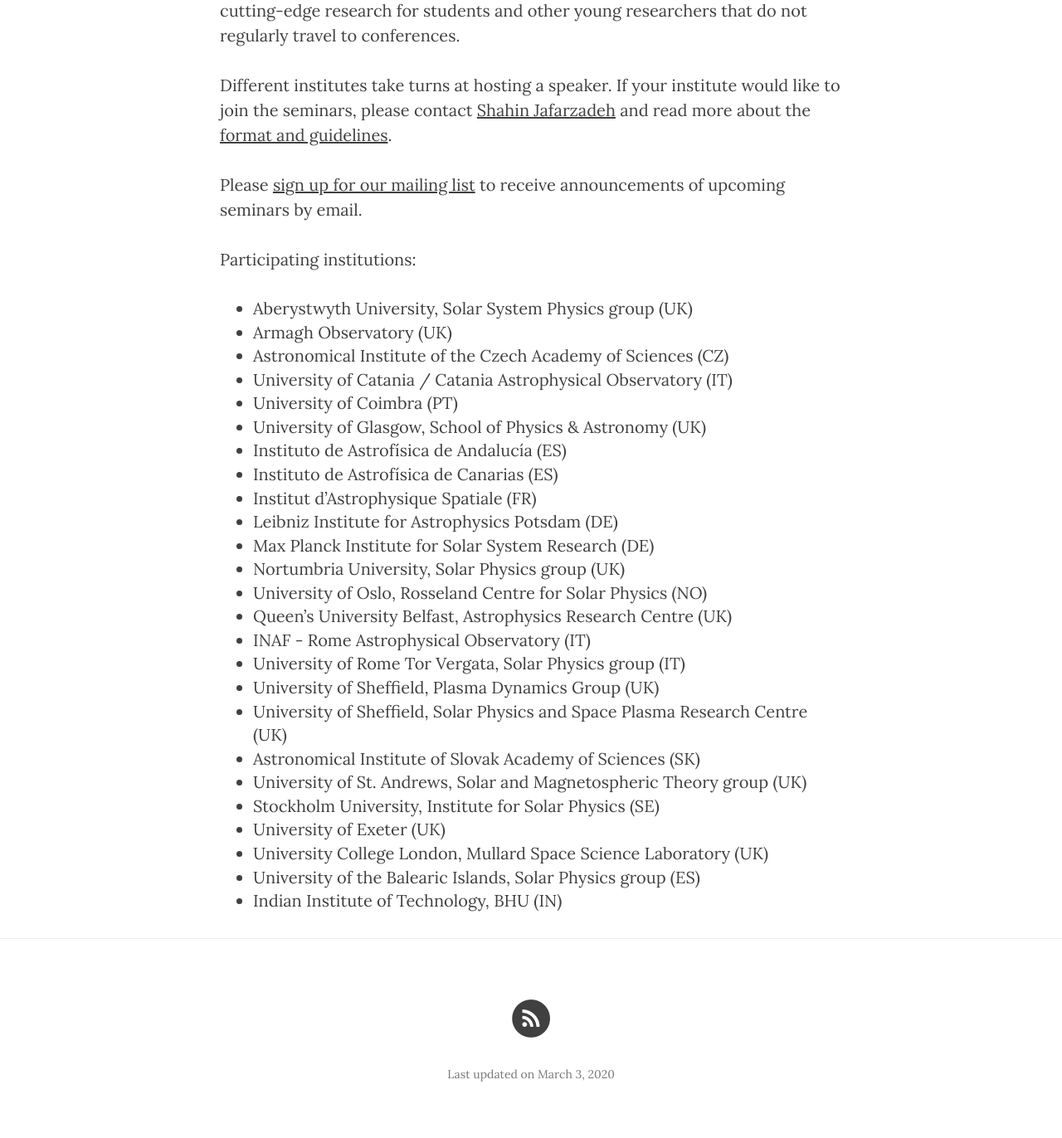
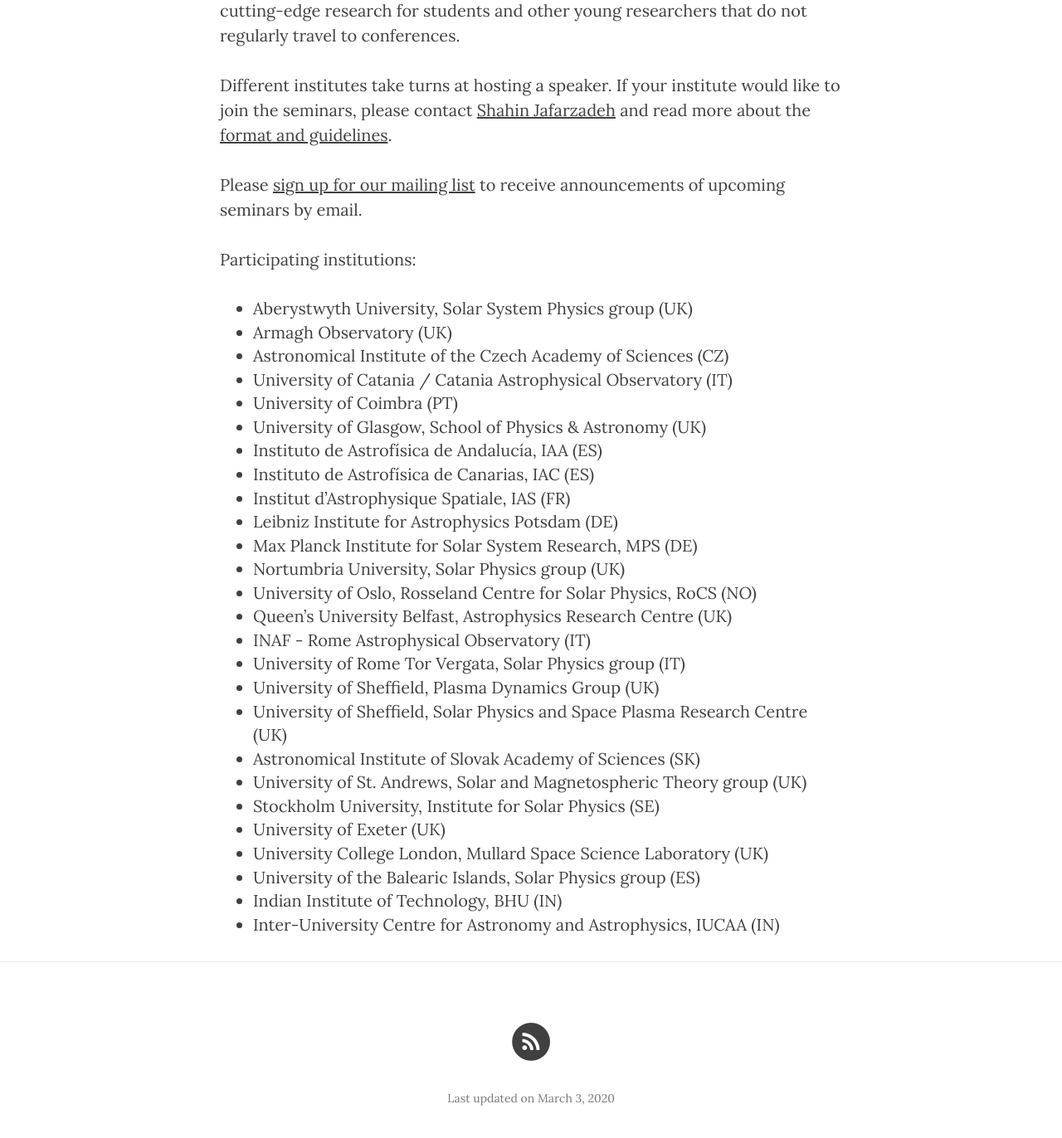
Before and after one commit to ITA-Solar/espos, a Jekyll site: the page built from about.md, in a window 1280 px wide and 1400 px high, scrolled down 684 px. Shown: the top 1372 px of the window at 83% size. Built offline with Jekyll 4.4.1, drawn with Linux system fonts in a browser that asks for light colours; nearby versions of some CDN libraries.

Commit message:
Update about.md

```diff
--- a/about.md
+++ b/about.md
@@ -19,13 +19,13 @@
 * University of Catania / Catania Astrophysical Observatory (IT)
 * University of Coimbra (PT)
 * University of Glasgow, School of Physics & Astronomy (UK)
-* Instituto de Astrofísica de Andalucía (ES)
-* Instituto de Astrofísica de Canarias (ES)
-* Institut d'Astrophysique Spatiale (FR)
+* Instituto de Astrofísica de Andalucía, IAA (ES)
+* Instituto de Astrofísica de Canarias, IAC (ES)
+* Institut d'Astrophysique Spatiale, IAS (FR)
 * Leibniz Institute for Astrophysics Potsdam (DE)
-* Max Planck Institute for Solar System Research (DE)
+* Max Planck Institute for Solar System Research, MPS (DE)
 * Nortumbria University, Solar Physics group (UK)
-* University of Oslo, Rosseland Centre for Solar Physics (NO)
+* University of Oslo, Rosseland Centre for Solar Physics, RoCS (NO)
 * Queen's University Belfast, Astrophysics Research Centre (UK)
 * INAF - Rome Astrophysical Observatory (IT)
 * University of Rome Tor Vergata, Solar Physics group (IT)
@@ -38,3 +38,4 @@
 * University College London, Mullard Space Science Laboratory (UK)
 * University of the Balearic Islands, Solar Physics group (ES)
 * Indian Institute of Technology, BHU (IN)
+* Inter-University Centre for Astronomy and Astrophysics, IUCAA (IN)
```
